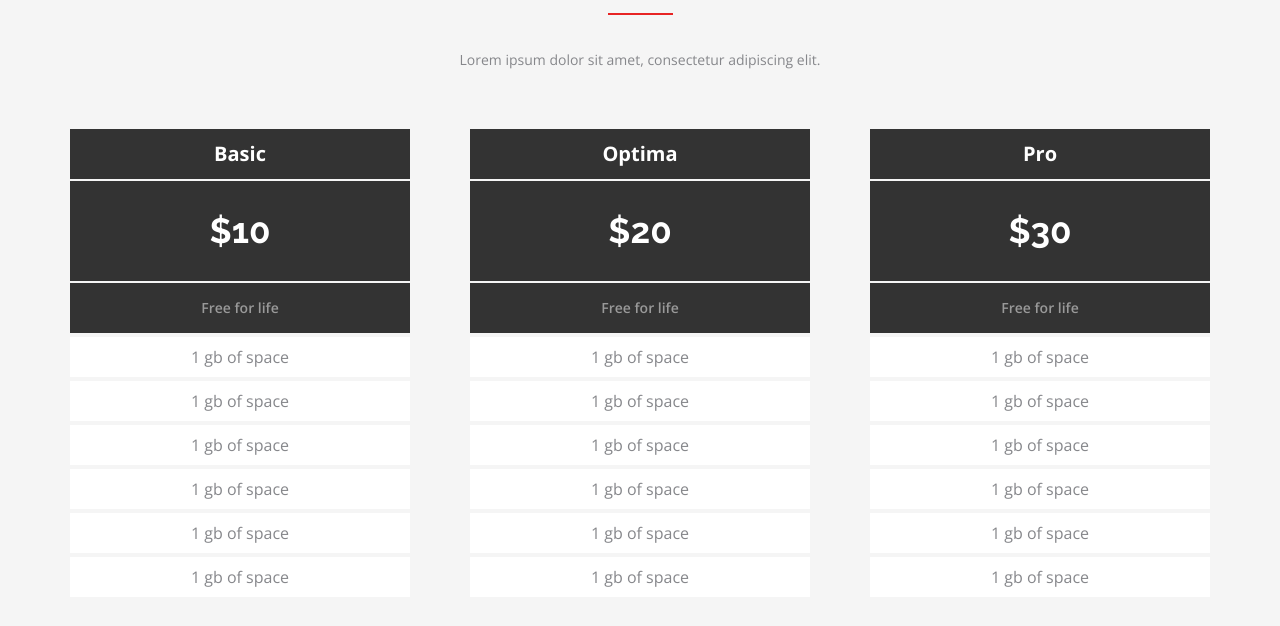
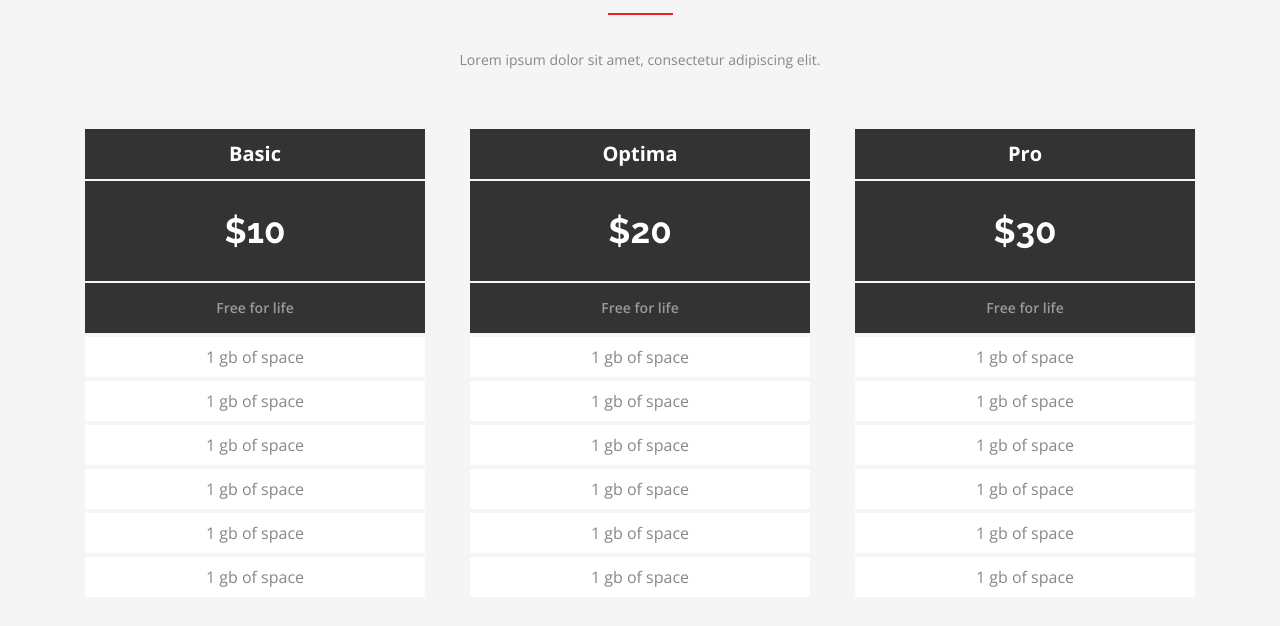
Before and after one commit to RenZorRUS/FE36-Landing-Zubok-Roman, a plain HTML site: page index.html in a window 1280 px wide. Shown: the part 736-1362 px from the top of the page. Drawn offline with nearby package versions, Linux system fonts and the light colour scheme.

Commit message:
feat: add justify-content: space-evenly, flex-wrap: wrap to .price-cards__wrap

```diff
--- a/css/pricing/pricing.css
+++ b/css/pricing/pricing.css
@@ -41,7 +41,8 @@
 
 .price-cards__wrap {
     display: flex;
-    justify-content: space-between;
+    justify-content: space-evenly;
+    flex-wrap: wrap;
     margin: 0 -15px;
 }
 
```
